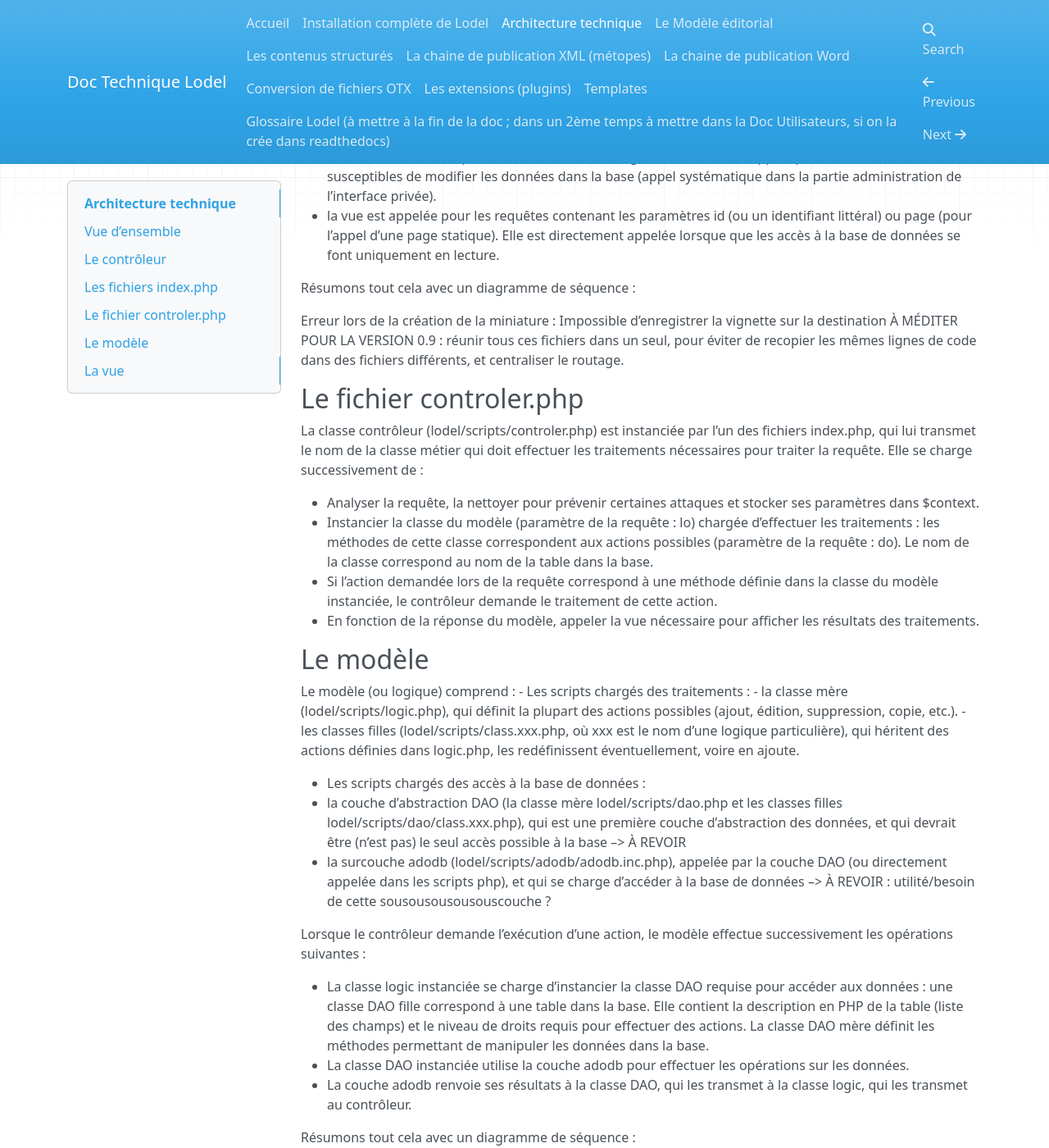
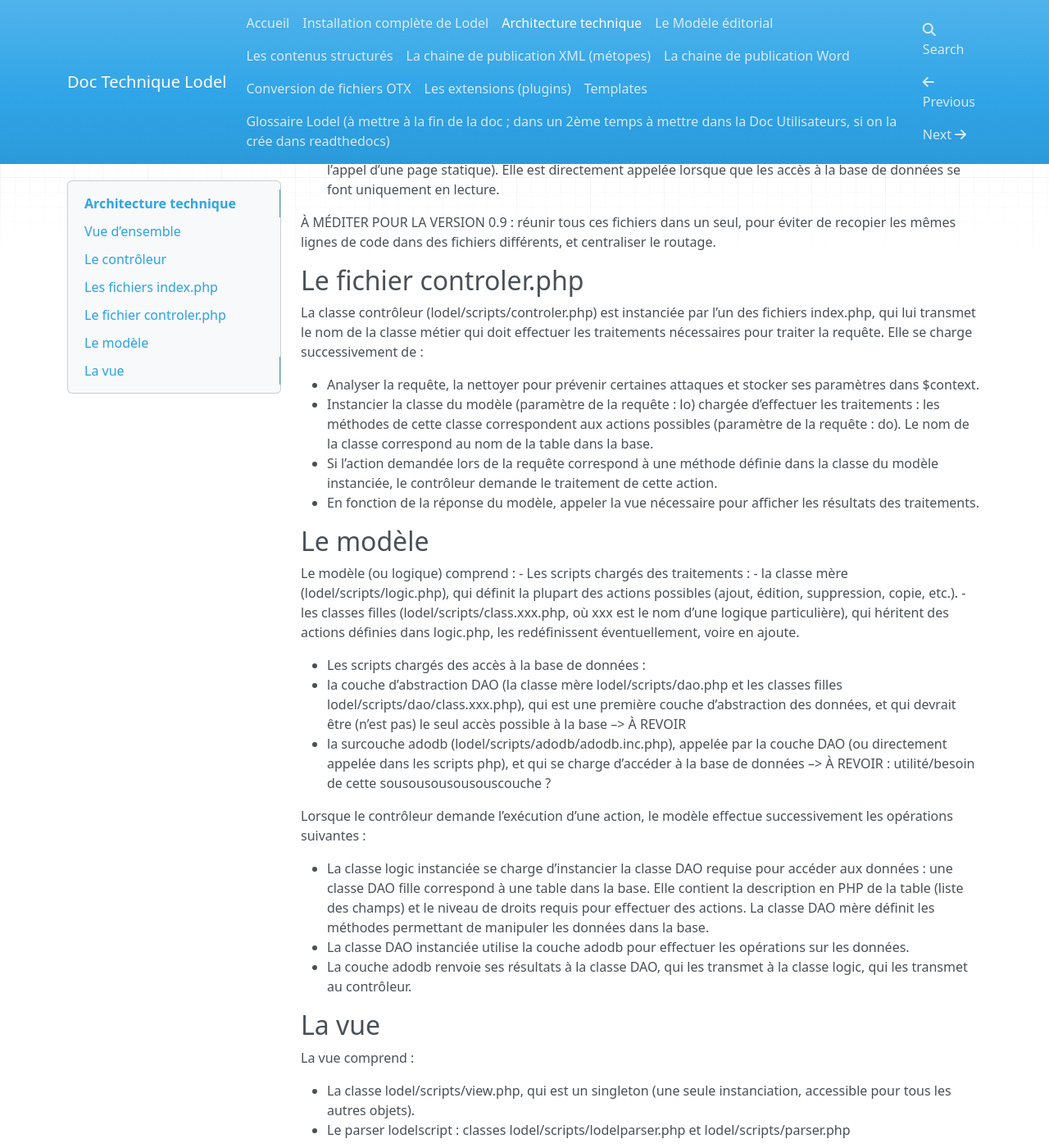
Before and after one commit to ValentinGeorgesDubost/Doc-Lodel, an MkDocs documentation site: the page built from docs/Architecture et organisation.md, in a window 1280 px wide and 1400 px high, scrolled down 1919 px. Shown: the whole window at 82% size. Built offline with MkDocs 1.6.1, drawn with Linux system fonts in a browser that asks for light colours; nearby versions of some CDN libraries; old or Windows-style settings are respelled for this version of MkDocs; some of the changed text lies outside the part shown.

Commit message:
Update Architecture et organisation.md

```diff
--- a/docs/Architecture et organisation.md
+++ b/docs/Architecture et organisation.md
@@ -24,10 +24,6 @@ Dans Lodel, pour chaque requête effectuée par un client, les étapes suivantes
 - Le modèle renvoie le résultat de ses traitements au contrôleur.
 - Le contrôleur appelle la vue adéquate, en lui passant la réponse reçue du modèle.
 - La vue est envoyée au client.
-
-Le schéma suivant résume ces étapes :
-
-- Erreur lors de la création de la miniature : Impossible d’enregistrer la vignette sur la destination
 
 
 Le contrôleur
@@ -73,9 +69,6 @@ Différence entre les étapes 5 et 6 (ou quand a-t-on besoin du modèle ?) :
 - le modèle est appelé pour toutes les requêtes contenant les paramètres do (action à effectuer) et lo (classe métier avec laquelle effectuer l’action). En gros, le modèle est appelé pour effectuer des actions susceptibles de modifier les données dans la base (appel systématique dans la partie administration de l’interface privée).
 - la vue est appelée pour les requêtes contenant les paramètres id (ou un identifiant littéral) ou page (pour l’appel d’une page statique). Elle est directement appelée lorsque que les accès à la base de données se font uniquement en lecture.
 
-Résumons tout cela avec un diagramme de séquence :
-
-Erreur lors de la création de la miniature : Impossible d’enregistrer la vignette sur la destination
 À MÉDITER POUR LA VERSION 0.9 : réunir tous ces fichiers dans un seul, pour éviter de recopier les mêmes lignes de code dans des fichiers différents, et centraliser le routage.
 
 Le fichier controler.php
@@ -107,10 +100,6 @@ Lorsque le contrôleur demande l’exécution d’une action, le modèle effectu
 - La classe DAO instanciée utilise la couche adodb pour effectuer les opérations sur les données.
 - La couche adodb renvoie ses résultats à la classe DAO, qui les transmet à la classe logic, qui les transmet au contrôleur.
 
-Résumons tout cela avec un diagramme de séquence :
-
-Erreur lors de la création de la miniature : Impossible d’enregistrer la vignette sur la destination
-
 La vue
 ------
 
```
